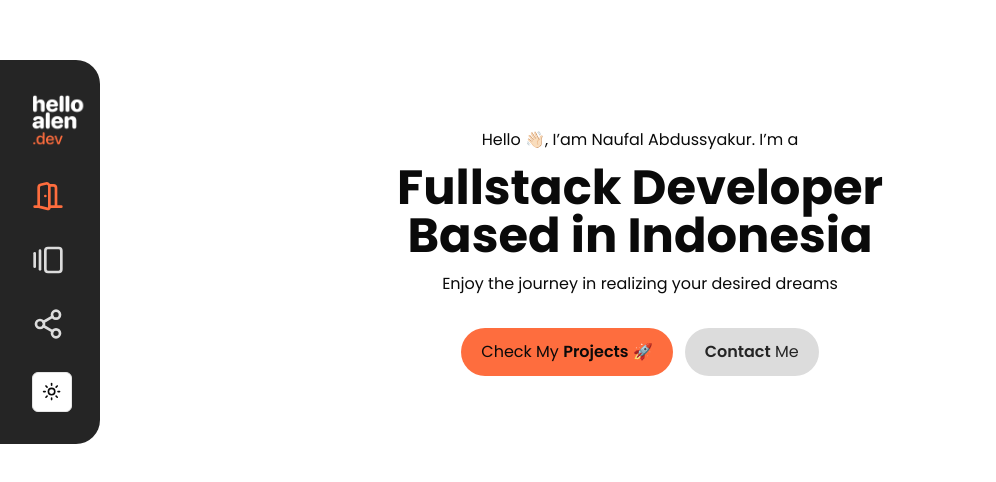
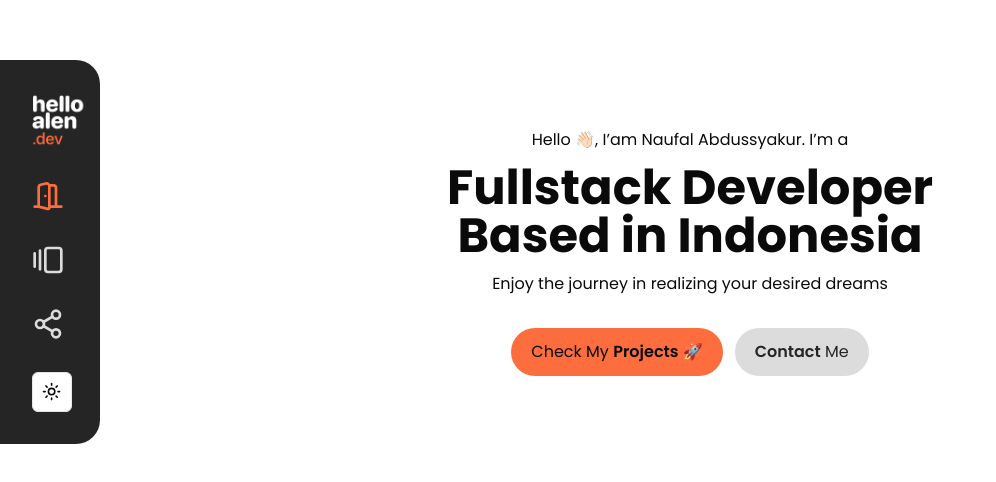
Before and after one commit to OneToDev/helloalen-dev, a Next.js app: page / in a window 1280 px wide. Shown: the part 148-630 px from the top of the page, without its empty margins (0-996 px from the left). Built offline with nearby package versions, Linux system fonts and the light colour scheme.

Commit message:
Fix sizing and coloring

```diff
--- a/app/_Components/Navbar.tsx
+++ b/app/_Components/Navbar.tsx
@@ -11,7 +11,7 @@ export const Navbar = () => {
   const currentRoute = usePathname();
 
   return (
-    <div className="fixed h-fit md:min-h-screen w-full md:w-fit flex md:flex-col bg-transparent justify-center">
+    <div className="fixed h-fit md:min-h-screen w-full md:w-fit flex md:flex-col bg-transparent dark:bg-maBlack justify-center">
       <div className='h-fit w-full md:w-[100px] py-5 md:py-8 px-8 md:ps-8 md:pe-3 flex md:flex-col justify-between md:gap-8 bg-maBlack dark:bg-white md:rounded-tr-3xl rounded-bl-3xl md:rounded-bl-none rounded-br-3xl'>
         <Link href="/">
           {/* <Image src={LogoDark} alt='Logo' className='w-12 md:w-14 h-12 md:h-14' /> */}
--- a/app/layout.tsx
+++ b/app/layout.tsx
@@ -37,7 +37,7 @@ export default function RootLayout({
 }>) {
   return (
     <html lang="en" suppressHydrationWarning>
-      <body className={poppins.className}>
+      <body className={`${poppins.className} bg-white dark:bg-maBlack`}>
         <ThemeProvider
           attribute="class"
           defaultTheme="system"
--- a/app/page.tsx
+++ b/app/page.tsx
@@ -2,7 +2,7 @@ import Link from "next/link";
 
 export default function Home() {
   return (
-    <main className="w-full min-h-screen flex flex-col gap-8 items-center justify-center bg-white dark:bg-[#252525]">
+    <main className="md:ms-[120px] md:me-[20px] w-full min-h-screen flex flex-col gap-8 items-center justify-center bg-white dark:bg-[#252525]">
       <div className="flex flex-col gap-3 items-center justify-center">
         <p>Hello 👋🏻, I’am Naufal Abdussyakur. I’m a</p>
         <h1 className="text-center font-bold text-5xl">Fullstack Developer<br />Based in Indonesia</h1>
--- a/app/portofolios/[slug]/page.tsx
+++ b/app/portofolios/[slug]/page.tsx
@@ -1,17 +1,19 @@
 import Link from "next/link"
 import Image from "next/image"
-import ThumbnailBragadaUI from '@/public/Thumbnail-Bragada.ui.jpg'
+import ThumbnailBragadaUILight from '@/public/Thumbnail-Bragada.ui.jpg'
+import ThumbnailBragadaUIDark from '@/public/Thumbnail-Bragada.ui-Light.jpg'
 
 export default function Page({ params }: { params: { slug: string } }) {
   return (
-    <main className="md:ms-[120px] md:me-[20px] w-full min-h-screen flex flex-col gap-20 bg-white dark:bg-maBlack py-40 md:pt-32">
+    <main className="md:ms-[120px] md:me-[20px] w-full min-h-screen flex flex-col gap-8 md:gap-14 bg-white dark:bg-maBlack py-40 md:pt-32">
       <div className="flex flex-col gap-3 items-center justify-center">
         <h1 className="text-center font-bold text-5xl text-maBlack dark:text-white">{params.slug}</h1>
         <p className='text-maDarkGray dark:text-maGray'>Designed by <Link href='https://instagram.com/helloalen.dev' className='italic font-medium text-maOrange
         ' target="_blank">Helloalen.dev</Link></p>
       </div>
       <div className="flex flex-col items-center gap-3 px-8">
-        <Image src={ThumbnailBragadaUI} alt="Thumbnail" className="w-[1000px] rounded-3xl" />
+        <Image src={ThumbnailBragadaUILight} alt="Thumbnail" className="block dark:hidden w-[800px] rounded-3xl" />
+        <Image src={ThumbnailBragadaUIDark} alt="Thumbnail" className="hidden dark:block w-[800px] rounded-3xl" />
         <p>Download Project : <Link href='https://drive.google.com/drive/folders/1LRXIq62a2SNkwjLtT86ynGhI_I8JyckE?usp=sharing' className="italic font-semibold text-maOrange" target='_blank'>Download</Link></p>
         <p>Prototype : <Link href='https://www.figma.com/proto/NRQtkOFaQQHqoX05hmpRe0/Bragada.ui?page-id=7%3A4&type=design&node-id=7-5&viewport=190%2C395%2C0.19&t=IgnNYNhqWDfgIxzM-1&scaling=scale-down&starting-point-node-id=7%3A5&mode=design' className="italic font-semibold text-maOrange" target='_blank'>Preview</Link></p>
       </div>
```
